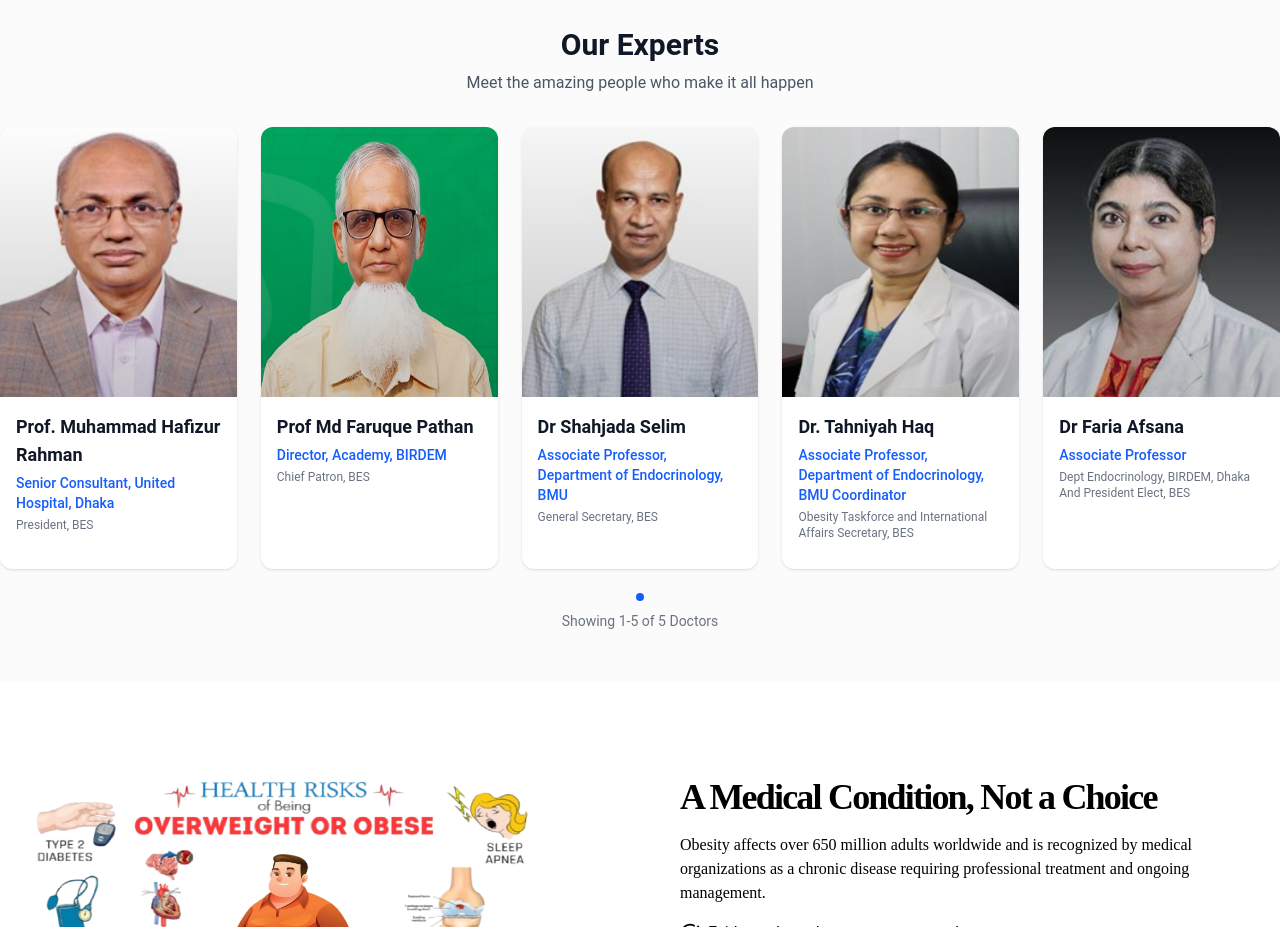
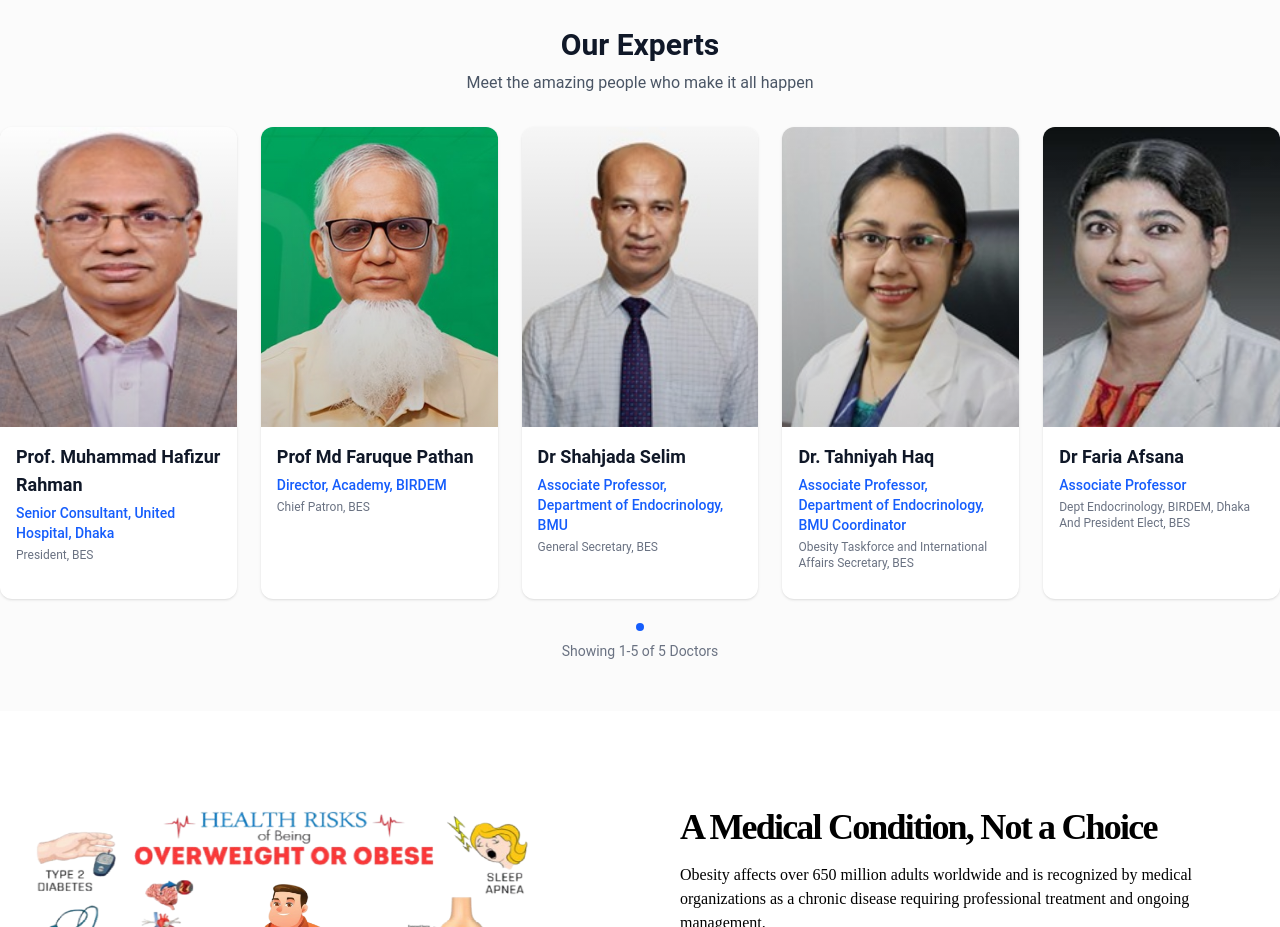
Before and after one commit to MarufaKompass/obes_web, a React (Vite) app: page / in a window 1280 px wide. Shown: the part 2040-2967 px from the top of the page. Built offline with nearby package versions, Linux system fonts and the light colour scheme.

Commit message:
doctor image size

```diff
--- a/src/page/home/Doctors.jsx
+++ b/src/page/home/Doctors.jsx
@@ -89,7 +89,7 @@ export default function Doctors() {
               className="bg-white rounded-xl overflow-hidden shadow hover:shadow-lg transition-shadow duration-300"
             >
               <div className="relative">
-                <img src={emp.image} alt={emp.name} className="w-full h-[270px] " />
+                <img src={emp.image} alt={emp.name} className="w-full h-[300px] object-cover" />
                 <div className="absolute inset-0 bg-gradient-to-t from-black/20 to-transparent" />
               </div>
               <div className="p-4">
```
Also changed, not shown: public/images/home/doctors/doctors4.jpeg.
